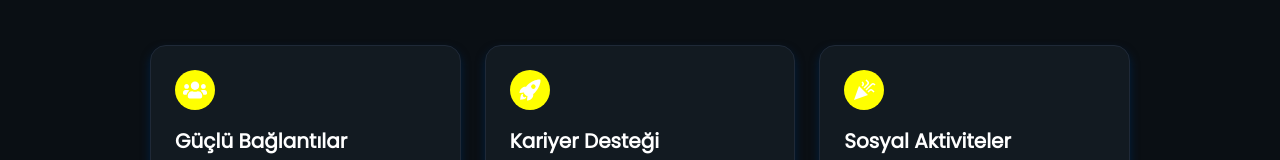
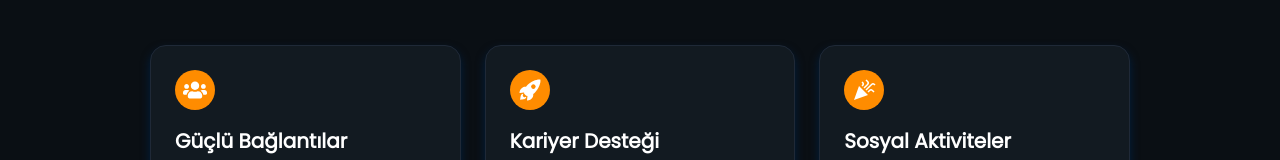
Before and after one commit to riavenn/bt-website, a React (Vite) app: page / in a window 1280 px wide. Shown: the part 634-794 px from the top of the page. Built offline with nearby package versions, Linux system fonts and the light colour scheme.

Commit message:
style: feature cards icon color is changed in home component

```diff
--- a/src/Components/Cards/Cards.module.css
+++ b/src/Components/Cards/Cards.module.css
@@ -38,8 +38,7 @@
   font-size: 1.5rem;
   color: white;
   border-radius: var(--border-radius-full);
-  /* background-color: var(--primary-color); */
-  background-color: yellow;
+  background-color: var(--primary-color);
   padding: var(--padding-sm);
   width: fit-content;
   transition: transform 0.5s ease;
```
